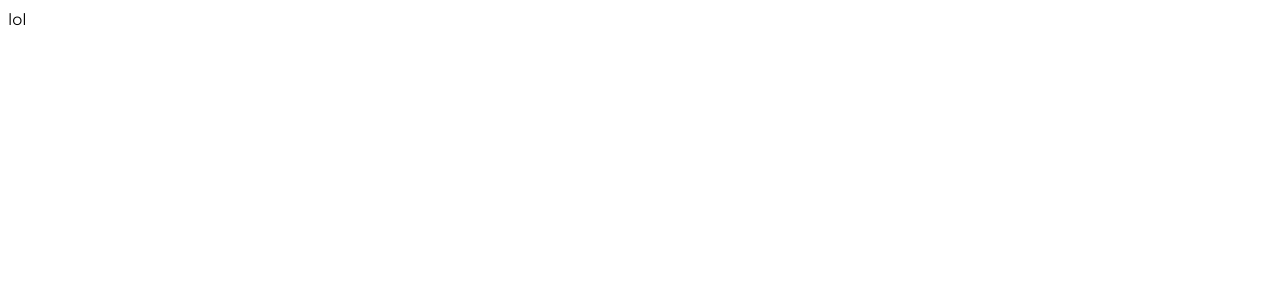
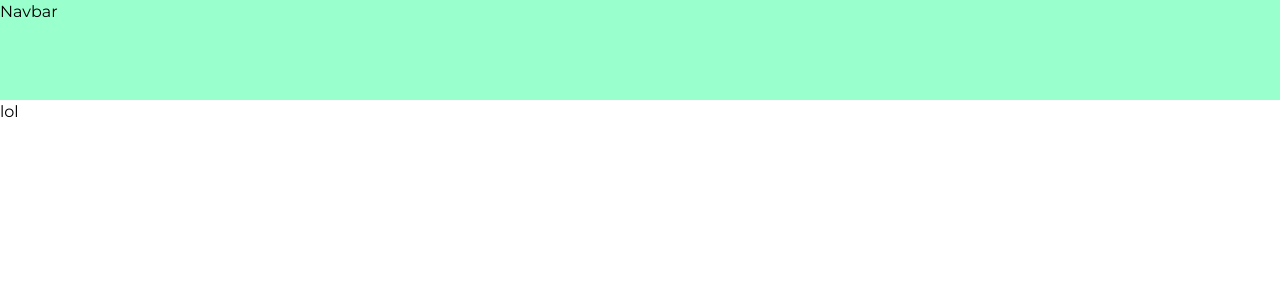
Before and after one commit to prashantbharati/rhall, a React (Create React App) app: page / in a window 1280 px wide. Shown: the top 300 px of the page. Built offline with nearby package versions, Linux system fonts and the light colour scheme.

Commit message:
margin removed

```diff
--- a/public/index.html
+++ b/public/index.html
@@ -26,8 +26,9 @@
     -->
     <link href="https://fonts.googleapis.com/css2?family=Montserrat&display=swap" rel="stylesheet">
     <title>React App</title>
+
   </head>
-  <body>
+  <body style = "margin:0">
     <noscript>You need to enable JavaScript to run this app.</noscript>
     <div id="root"></div>
     <!--
--- a/src/App.js
+++ b/src/App.js
@@ -1,9 +1,11 @@
 import React from "react";
 import { Typography } from "@material-ui/core";
+import Nav from "./Nav";
 const App = () => {
   return (
     <>
       <div>
+        <Nav />
         <Typography>lol</Typography>
       </div>
     </>
--- a/src/Nav.js
+++ b/src/Nav.js
@@ -1,9 +1,11 @@
 import React from "react";
-
+import { Typography } from "@material-ui/core";
 const Nav = () => {
   return (
     <>
-      <div style={{ width: "200px", height: "400px" }}>Navabr</div>
+      <div style={{ height: "100px", backgroundColor: "#99FFCD" }}>
+        <Typography>Navbar</Typography>
+      </div>
     </>
   );
 };
```
